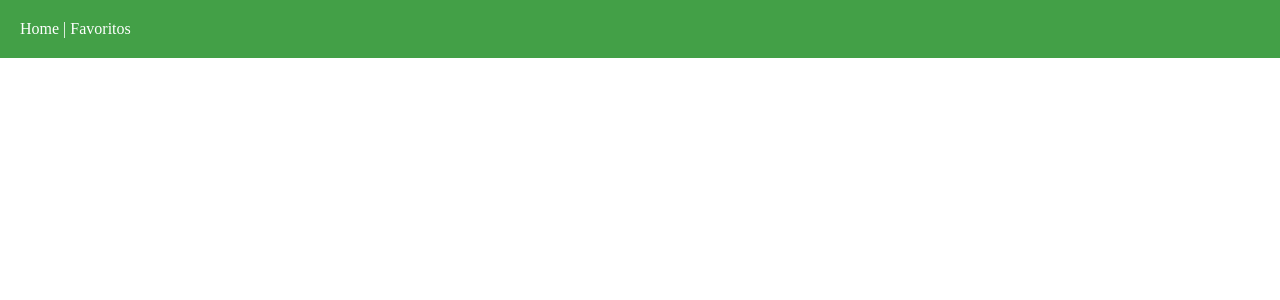
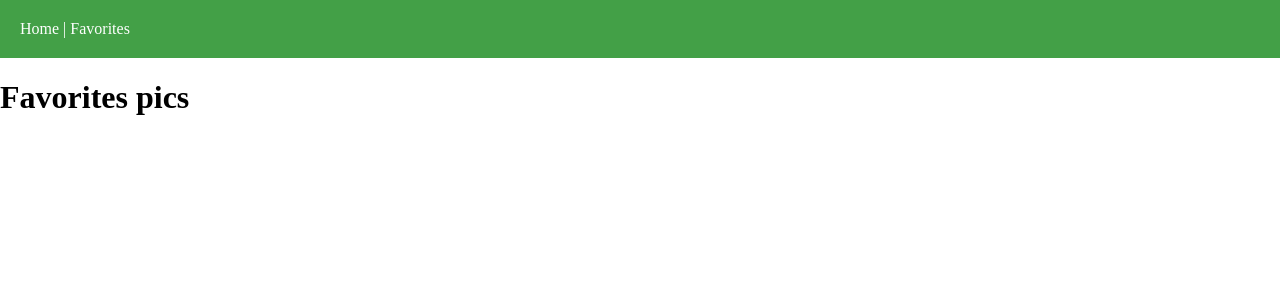
Before and after one commit to carolinalunasfarah/Desafio-LATAM_ReactContext, a React (Vite) app: page /favorites in a window 1280 px wide. Before the commit this address had no page. Shown: the top 300 px of the page. Built offline with nearby package versions, Linux system fonts and the light colour scheme.

Commit message:
changing some words to english

```diff
--- a/src/App.jsx
+++ b/src/App.jsx
@@ -12,14 +12,8 @@
             <Navbar />
 
             <Routes>
-        <Route
-          path="/"
-          element={<Home />}
-        />
-        <Route
-          path="/favoritos"
-          element={<Favorites />}
-        />
+                <Route path="/" element={<Home />} />
+                <Route path="/favorites" element={<Favorites />} />
             </Routes>
         </div>
     );
--- a/src/components/Navbar.jsx
+++ b/src/components/Navbar.jsx
@@ -3,7 +3,7 @@
 const Navbar = () => {
   return (
     <nav className="navbar">
-      <Link to="/"> Home </Link> | <Link to="/favoritos"> Favoritos </Link>
+      <Link to="/"> Home </Link> | <Link to="/favorites"> Favorites </Link>
     </nav>
   );
 };
--- a/src/views/Favorites.jsx
+++ b/src/views/Favorites.jsx
@@ -1,7 +1,7 @@
 const Favorites = () => {
   return (
     <div>
-      <h1>Fotos favoritas</h1>
+      <h1>Favorites pics</h1>
       <div className="p-3 gallery grid-columns-4"></div>
     </div>
   );
```
Lines whose indentation alone changed are shown as unchanged.
